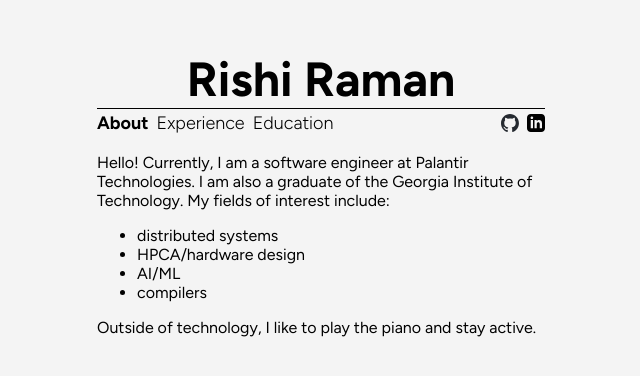
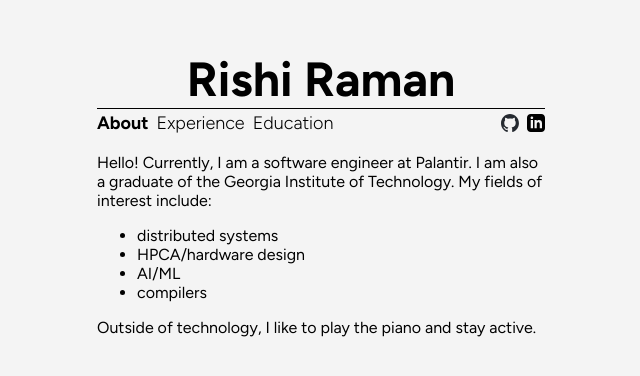
Before and after one commit to r15h1raman/r15h1raman.github.io, a React (Vite) app: page / in a window 1280 px wide. Shown: the part 118-494 px from the top of the page, without its empty margins (319-959 px from the left). Built offline with nearby package versions, Linux system fonts and the light colour scheme; a web font is replaced by a local one.

Commit message:
remove technologies

```diff
--- a/src/components/About.tsx
+++ b/src/components/About.tsx
@@ -2,9 +2,9 @@
   return (
     <div>
       <p>
-        Hello! Currently, I am a software engineer at Palantir Technologies. I
-        am also a graduate of the Georgia Institute of Technology. My fields of
-        interest include:
+        Hello! Currently, I am a software engineer at Palantir. I am also a
+        graduate of the Georgia Institute of Technology. My fields of interest
+        include:
       </p>
       <ul>
         <li>distributed systems</li>
```
